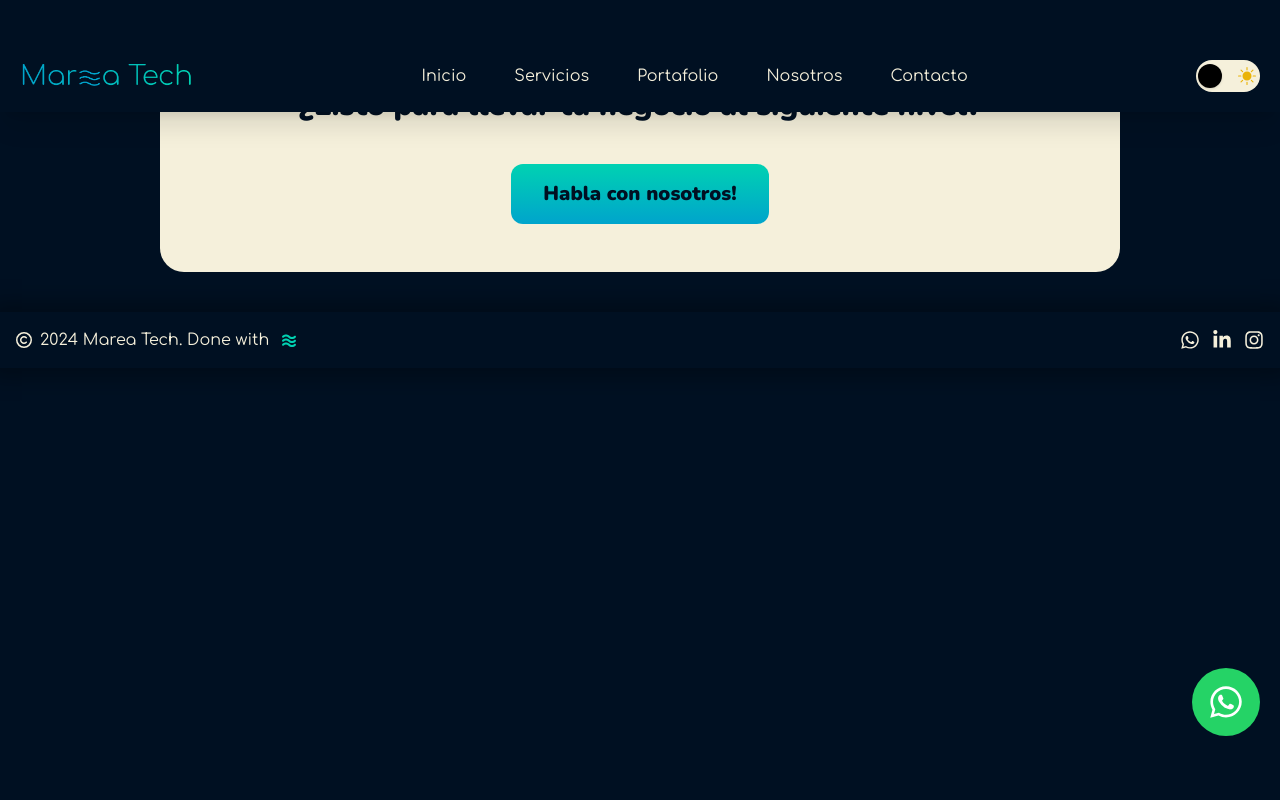
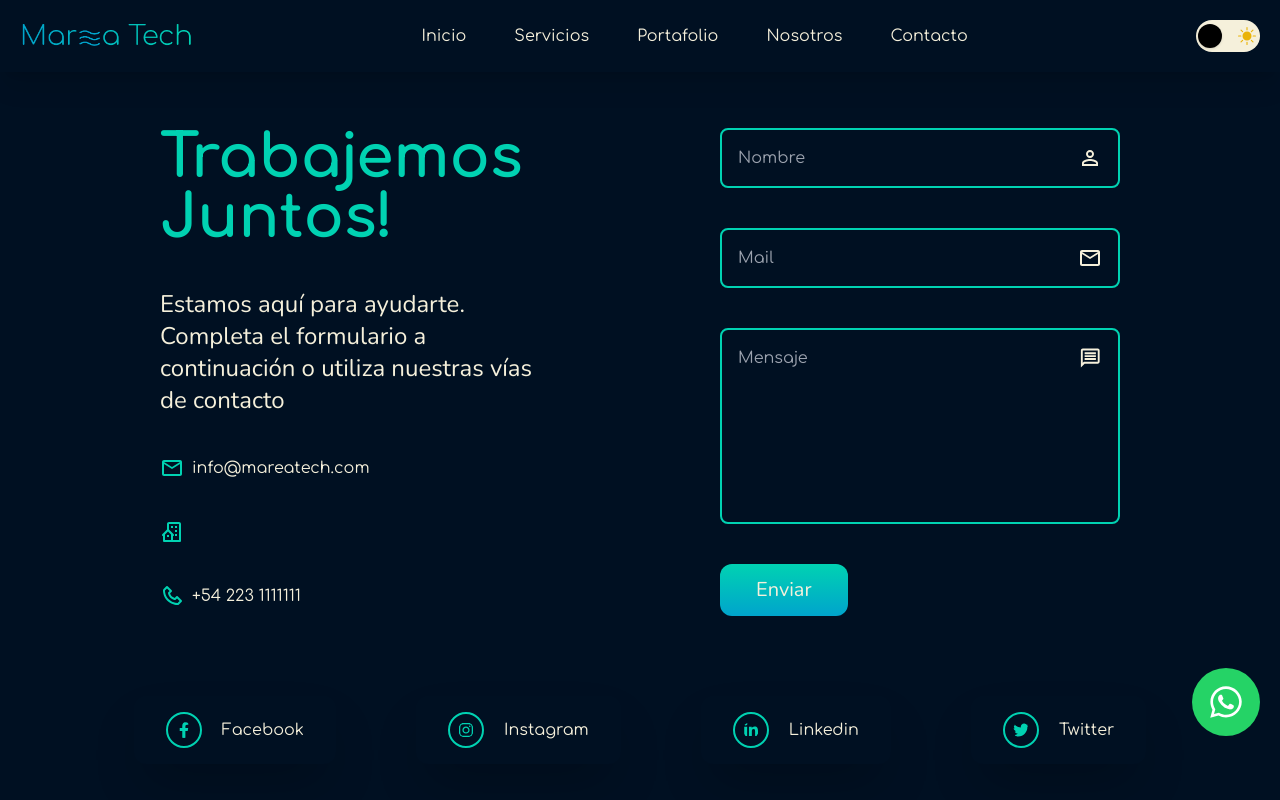
Before and after one commit to Santi-Teran/marea-tech, a Next.js app: page /contacto in a window 1280 px wide. Shown: the top 800 px of the page. Built offline with nearby package versions, Linux system fonts and the light colour scheme.

Commit message:
contacto

```diff
--- a/src/app/contacto/page.jsx
+++ b/src/app/contacto/page.jsx
@@ -1,8 +1,50 @@
-import React from 'react'
+import { Nunito } from "next/font/google";
+import { MdMailOutline, MdOutlineMessage, MdPersonOutline } from "react-icons/md";
+import { BiBuildingHouse, BiPhone } from "react-icons/bi";
+import { FaFacebookF, FaInstagram, FaLinkedinIn , FaTwitter } from "react-icons/fa";
+
+const nunito = Nunito({ subsets: ["latin"] });
 
 const Contacto = () => {
   return (
-    <div>
+    <div className="flex flex-col items-center py-32 gap-20">
+
+      <div className="flex justify-center gap-40 mx-40">
+
+        <div className="w-1/2 flex flex-col gap-10">
+          <h1 className="text-6xl text-verde-agua font-black">Trabajemos Juntos!</h1>
+          <h2 className={`${nunito.className} text-2xl font-light`}>Estamos aquí para ayudarte. Completa el formulario a continuación o utiliza nuestras vías de contacto</h2>
+          <ul className="flex flex-col gap-10">
+            <li className="flex items-center gap-2"><MdMailOutline className="text-2xl text-verde-agua" />info@mareatech.com</li>
+            <li className="flex items-center gap-2"><BiBuildingHouse className="text-2xl text-verde-agua" /></li>
+            <li className="flex items-center gap-2"><BiPhone className="text-2xl text-verde-agua" />+54 223 1111111</li>
+          </ul>
+        </div>
+
+        <form className="w-1/2 flex flex-col gap-10">
+          <div className="flex justify-between items-center p-4 rounded-lg border-2 border-verde-agua bg-transparent">
+            <input placeholder="Nombre" className="bg-transparent focus:outline-none focus:ring-0" />
+            <MdPersonOutline className="text-2xl"/>
+          </div>
+          <div className="flex justify-between items-center p-4 rounded-lg border-2 border-verde-agua bg-transparent">
+            <input placeholder="Mail" className="bg-transparent focus:outline-none focus:ring-0" />
+            <MdMailOutline className="text-2xl"/>
+          </div>
+          <div className="flex justify-between items-start p-4 rounded-lg border-2 border-verde-agua bg-transparent">
+            <textarea placeholder="Mensaje" className="w-full bg-transparent focus:outline-none focus:ring-0 resize-none h-40" />
+            <MdOutlineMessage className="text-2xl"/>
+          </div>
+          <button className={`${nunito.className} text-xl gradient w-fit py-3 px-9 rounded-xl`}>Enviar</button>
+        </form>
+
+      </div>
+
+      <div className="flex gap-20">
+        <div className="flex items-center gap-5 shadow-2xl px-8 py-4 rounded-xl hover:scale-125 transition-transform"><FaFacebookF className="text-4xl text-verde-agua border-2 border-verde-agua p-2 rounded-full hover:bg-verde-agua hover:text-dark-blue dark:hover:text-arena transition-colors" />Facebook</div>
+        <div className="flex items-center gap-5 shadow-2xl px-8 py-4 rounded-xl hover:scale-125 transition-transform"><FaInstagram className="text-4xl text-verde-agua border-2 border-verde-agua p-2 rounded-full hover:bg-verde-agua hover:text-dark-blue dark:hover:text-arena transition-colors" />Instagram</div>
+        <div className="flex items-center gap-5 shadow-2xl px-8 py-4 rounded-xl hover:scale-125 transition-transform"><FaLinkedinIn  className="text-4xl text-verde-agua border-2 border-verde-agua p-2 rounded-full hover:bg-verde-agua hover:text-dark-blue dark:hover:text-arena transition-colors" />Linkedin</div>
+        <div className="flex items-center gap-5 shadow-2xl px-8 py-4 rounded-xl hover:scale-125 transition-transform"><FaTwitter className="text-4xl text-verde-agua border-2 border-verde-agua p-2 rounded-full hover:bg-verde-agua hover:text-dark-blue dark:hover:text-arena transition-colors" />Twitter</div>
+      </div>
 
     </div>
   )
--- a/src/app/nosotros/page.jsx
+++ b/src/app/nosotros/page.jsx
@@ -31,10 +31,12 @@ const nosotros = [
 const Nosotros = () => {
   return (
     <div className="flex flex-col items-center py-32 gap-20">
+
       <div className="flex flex-col items-center gap-5">
         <h1 className="text-5xl text-verde-agua font-black">Conoce a Marea Tech</h1>
         <h2 className={`${nunito.className} text-3xl text-center font-bold mx-32`}>Descubri quiénes somos, qué nos motiva y cómo podemos ayudarte a alcanzar tus objetivos digitales</h2>
       </div>
+
       <div className="flex flex-col items-center gap-5">
         <h3 className="text-2xl text-verde-agua font-black">Nuestro Equipo</h3>
         <div className="grid grid-cols-1 md:grid-cols-2 lg:grid-cols-3 gap-10 mx-20">
@@ -67,6 +69,7 @@ const Nosotros = () => {
           </div>
         </div>
       </div>
+
     </div>
   )
 }
```
